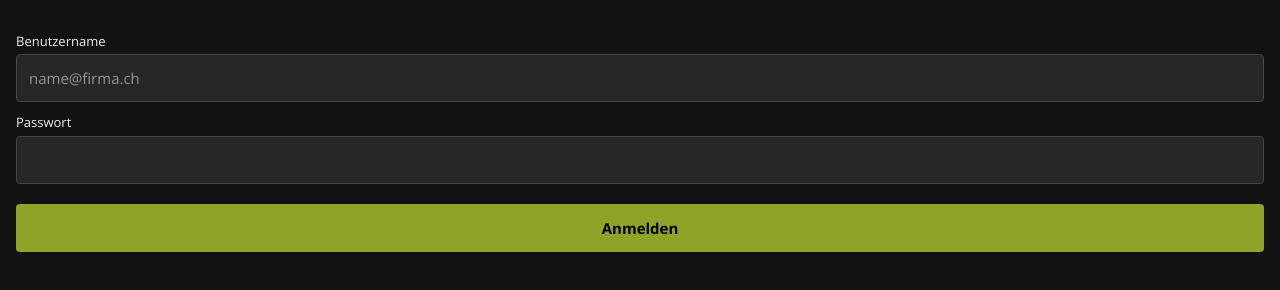
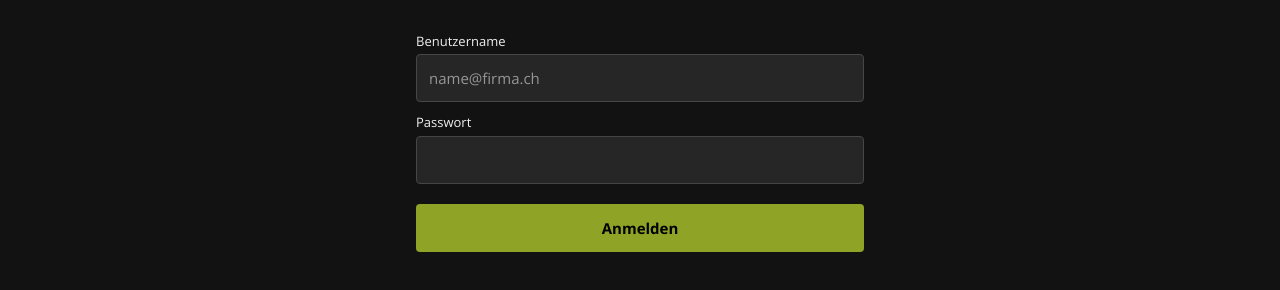
Before and after one commit to dusanmiladinovicVNM/Spesen, a plain HTML site: page index.html in a window 1280 px wide. Shown: the part 320-610 px from the top of the page. Drawn offline with nearby package versions, Linux system fonts and the light colour scheme.

Commit message:
Enhance layout styles for screen and scroll elements
Updated styles for screen and scroll elements to improve layout on mobile and desktop.

```diff
--- a/index.html
+++ b/index.html
@@ -33,11 +33,17 @@ body{
 }
 
 /* ---------- ekrani ---------- */
-.screen{display:none;flex-direction:column;height:100%}
+.screen{display:none;flex-direction:column;height:100%;align-items:center}
 .screen.aktiv{display:flex}
 .scroll{
   flex:1;overflow-y:auto;-webkit-overflow-scrolling:touch;
   padding:0 var(--pad) calc(24px + env(safe-area-inset-bottom));
+}
+
+/* Na telefonu bez efekta; na desktopu drži formular u koloni
+   umjesto da se razvuče preko cijelog ekrana. */
+.scroll,.login-wrap,.kopf,.kopf-liste,.total{
+  width:100%;max-width:480px;margin-left:auto;margin-right:auto;
 }
 
 /* ---------- zaglavlje ---------- */
```
